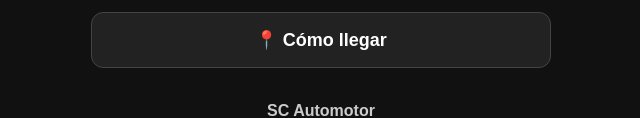
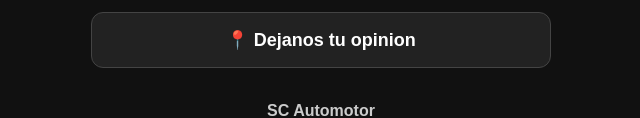
Before and after one commit to valentinmonaco07-arch/valentinmonaco07-arch.github.io, a plain HTML site: page scautomotor/index.html in a window 1280 px wide. Shown: the part 385-503 px from the top of the page, without its empty margins (319-959 px from the left). Drawn offline with Linux system fonts and the light colour scheme.

Commit message:
Update index.html

```diff
--- a/scautomotor/index.html
+++ b/scautomotor/index.html
@@ -103,7 +103,7 @@
         </a>
 
         <a class="button" href="https://www.google.com/maps/search/?api=1&query=Avenida+Gallesio+655,+Zarate,+Buenos+Aires" target="_blank">
-            📍 Cómo llegar
+            📍 Dejanos tu opinion
         </a>
 
         <div class="info">
```
